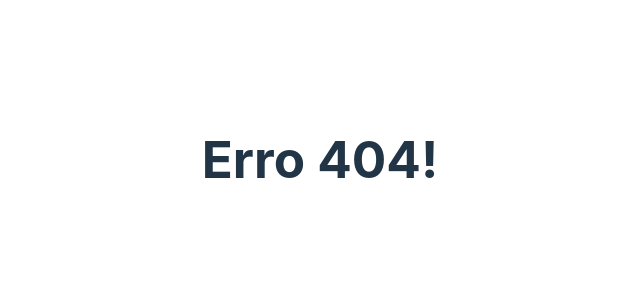
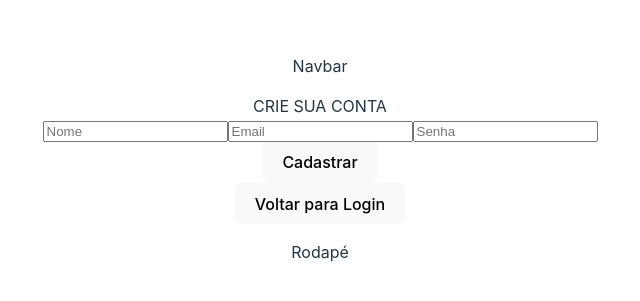
Before and after one commit to SilvioNascimento/AVA-CG, a React (Vite) app in the folder AVA-CG/: page /Register in a window 1280 px wide. Before the commit this address had no page. Shown: the part 241-542 px from the top of the page, without its empty margins (320-960 px from the left). Built offline with nearby package versions, Linux system fonts and the light colour scheme.

Commit message:
Alterando de '/cadastro' para '/Register'

```diff
--- a/AVA-CG/src/main.jsx
+++ b/AVA-CG/src/main.jsx
@@ -25,7 +25,7 @@ const router = createBrowserRouter([
         element: <Login />,
       },
       {
-        path: "/cadastro",
+        path: "/Register",
         element: <Register />
       },
       {
--- a/AVA-CG/src/routes/Register/Register.jsx
+++ b/AVA-CG/src/routes/Register/Register.jsx
@@ -1,55 +1,47 @@
 import { useState } from "react";
 import { Link } from "react-router-dom";
+import axios from 'axios';
 
 const Register = () => {
-
     const [nome, setNome] = useState("");
     const [email, setEmail] = useState("");
     const [senha, setSenha] = useState("");
 
-    const handleRegisterClick = (e) => {
-        e.preventDefault();
-
-        // Crie um objeto com os dados do usuário
+    const handleRegisterClick = async () => {
         const userData = {
-          nome: nome,
-          email: email,
-          senha: senha
+          'nome': nome,
+          'email': email,
+          'senha': senha
         };
 
+        try {
+            const response = await axios.post('/Register', userData);
+            console.log(response.data);
+        } catch (error) {
+            console.error('Erro ao cadastrar o usuário:', error.message);
+        }
     }
-
 
     return (
         <div className="Area-Register-e-Login">
-
             <div className="Area-Register">
-
                 <div className="Register">CRIE SUA CONTA</div>
-
                 <form className="register-Form">
                     <input type="text" id="nome" className="register-Input" placeholder="Nome" onChange={(e) => setNome(e.target.value)} />
                     <input type="text" id="email" className="register-Input" placeholder="Email" onChange={(e) => setEmail(e.target.value)} />
                     <input type="password" id="senha" className="register-Input" placeholder="Senha" onChange={(e) => setSenha(e.target.value)} />
-
                     <div className="Area-btn-Register">
                         <div className="register-btn">
-                            <Link to='/'>
-                                <button type="submit" onChange={(e) => handleRegisterClick(e)}>Cadastrar</button>
-                            </Link>
+                            <button type="button" onClick={handleRegisterClick}>Cadastrar</button>
                         </div>
-
                         <div className="back-btn">
                             <Link to='/'>
                                 <button>Voltar para Login</button>
                             </Link>
                         </div>
                     </div>
-
                 </form>
-
             </div>
-
         </div>
     );
 }
```
